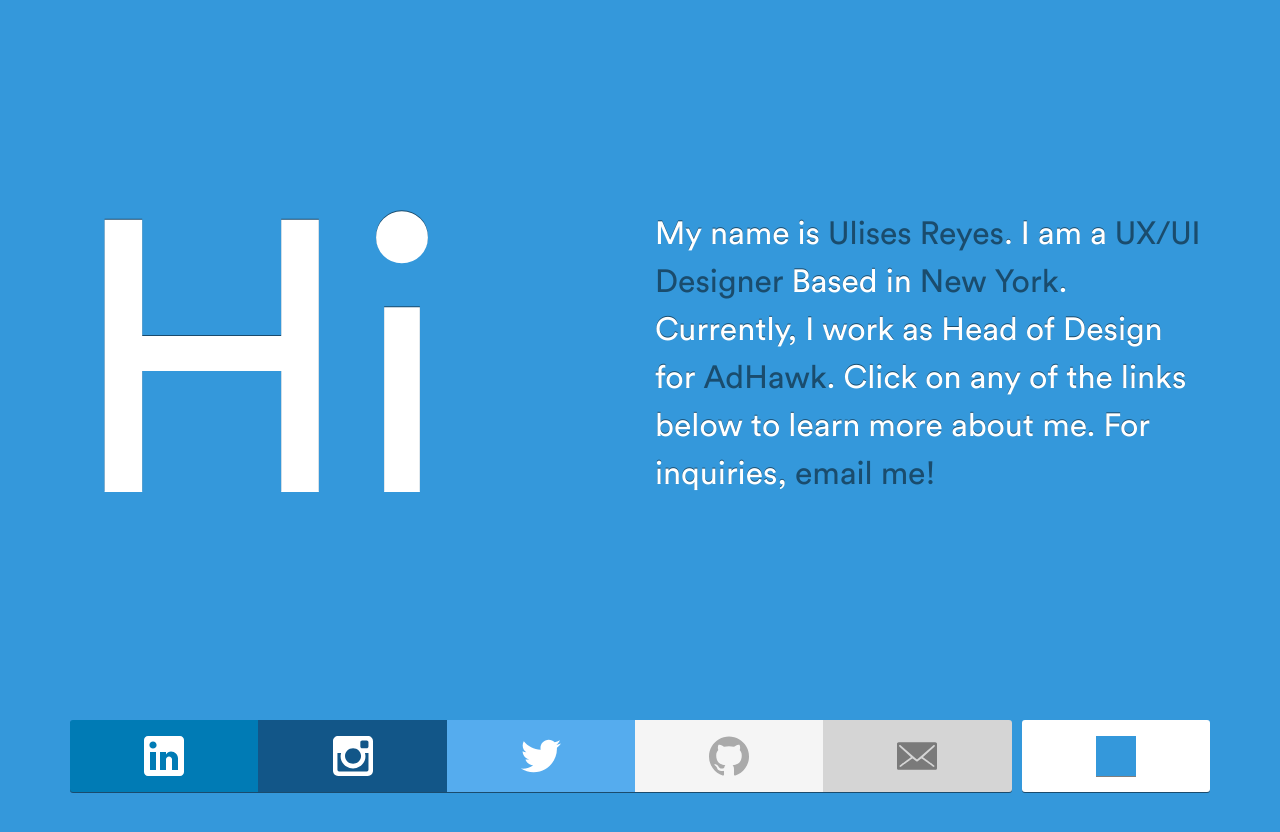
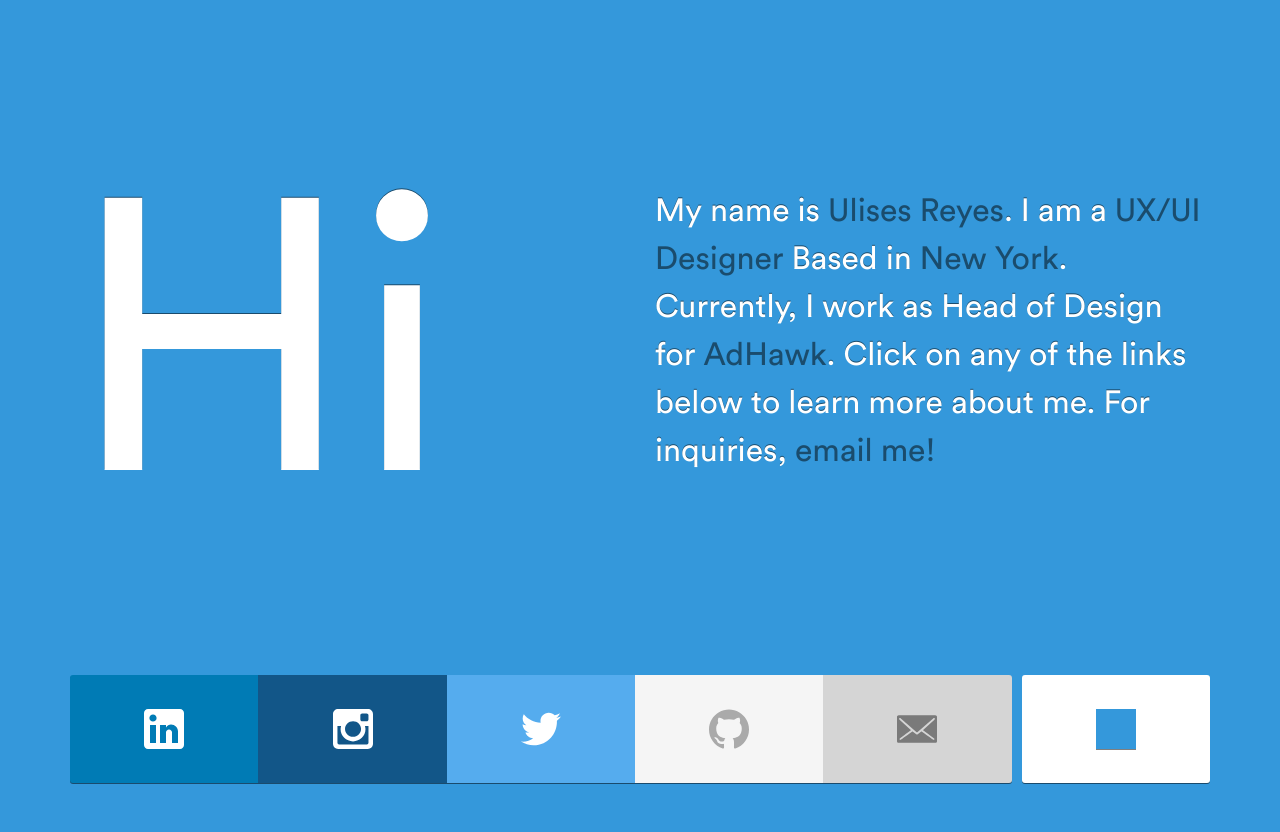
Before and after one commit to urjr/urjr.github.io, a Jekyll site: the page built from index.html, in a window 1280 px wide. Shown: the top 832 px of the page. Built offline with Jekyll 4.4.1, drawn with Linux system fonts in a browser that asks for light colours.

Commit message:
made social bar thicker

```diff
--- a/_sass/_splash.scss
+++ b/_sass/_splash.scss
@@ -9,14 +9,14 @@
 		height:100%;
 
 		.row.welcome-panel {
-			height: 80%;
+			height: 75%;
 			@include display(flex);
 	  	@include flex-direction(column);
 	  	@include align-items(center);
 	  	@include justify-content(center);
 		}
 		.row.social-panel {
-			height: 10%;
+			height: 15%;
 		}
 
 		.row.next-button {
```
